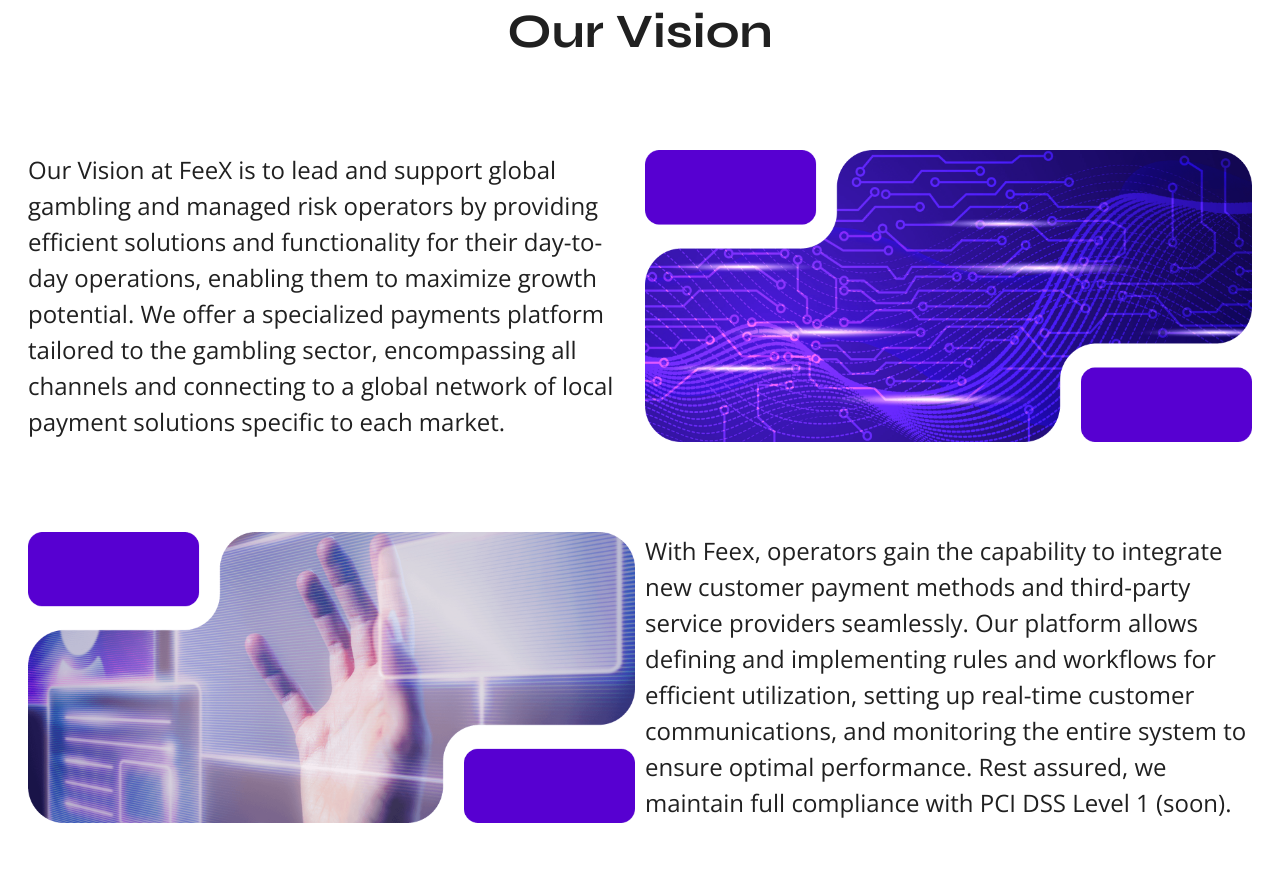
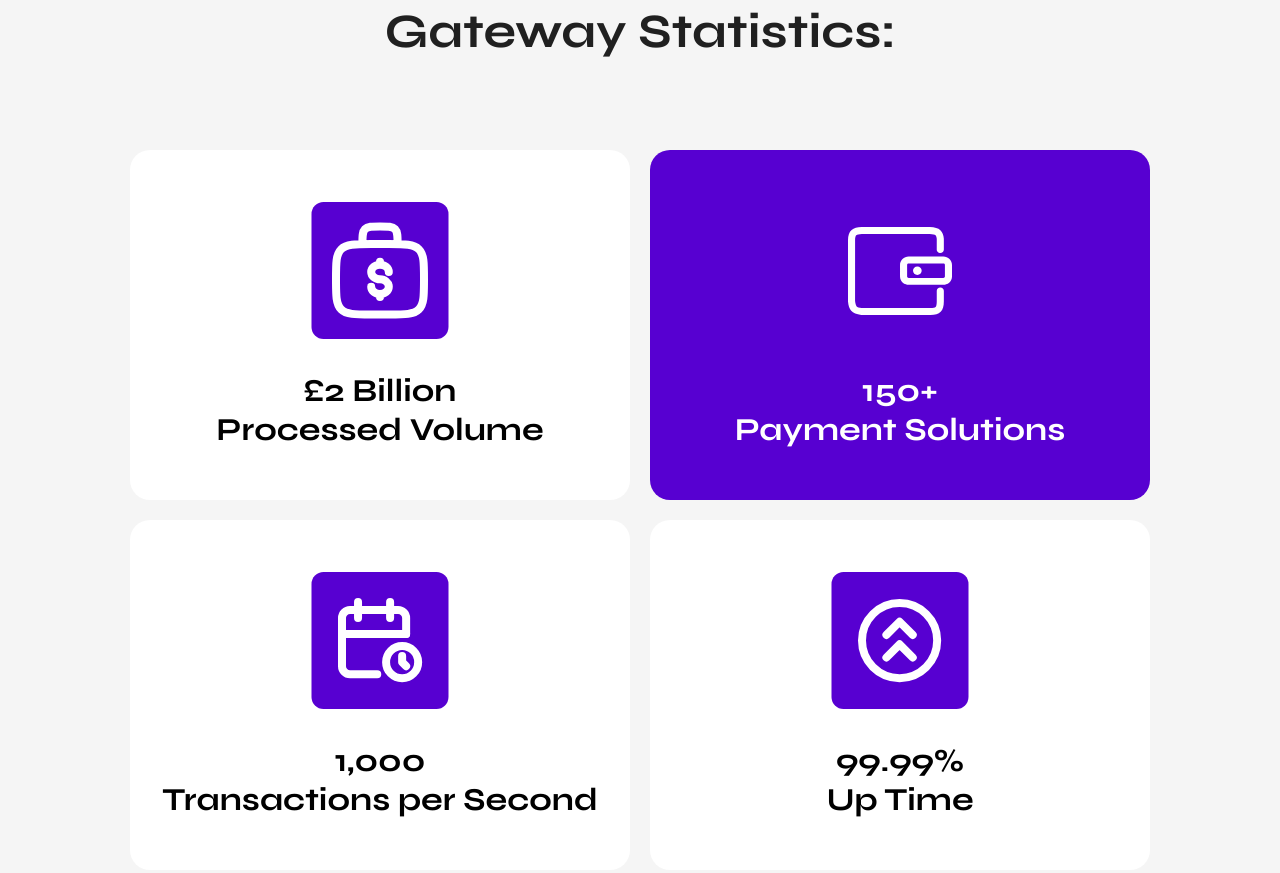
Before and after one commit to kapishdima/freex_it, a website built with webpack: page src/index.html in a window 1280 px wide. Shown: the part 733-1606 px from the top of the page. Built offline with nearby package versions, Linux system fonts and the light colour scheme.

Commit message:
Feat: add statistics section

```diff
--- a/src/index.html
+++ b/src/index.html
@@ -58,6 +58,38 @@
         <div class="about-section__image-block">
           <img src="./assets/images/about.png" alt="" class="about-section__image-block--image">
           <img src="./assets/images/about-mobile.png" alt="" class="about-section__image-block--image-mobile">
+        </div>
+      </section>
+      <section class="main__statistics-section statistics-section">
+        <h2 class="title statistics-section__title">Gateway Statistics:</h2>
+        <div class="statistic-block">
+          <div class="statistic-block__item">
+            <img src="./assets/svg/money-bag.svg" alt="" class="statistic-block__item--img">
+            <p class="statistic-block__item--text">£2 Billion <br>
+              Processed Volume</p>
+          </div>
+          <div class="statistic-block__item statistic-block__item-alternate">
+            <img src="./assets/svg/wallet.svg" alt="" class="statistic-block__item--img">
+            <p class="statistic-block__item--text statistic-block__item-alternate--text ">150+
+              <br>
+              Payment Solutions
+            </p>
+          </div>
+          <div class="statistic-block__item">
+            <img src="./assets/svg/time.svg" alt="" class="statistic-block__item--img">
+            <p class="statistic-block__item--text">1,000 <br>
+              Transactions per Second</p>
+          </div>
+          <div class="statistic-block__item statistic-block__item-alternate-mobile">
+            <img src="./assets/svg/boost.svg" alt="" class="statistic-block__item--img">
+            <p class="statistic-block__item--text statistic-block__item-alternate-mobile--text">99.99% <br>
+              Up Time</p>
+          </div>
+          <div class="statistic-block__item">
+            <img src="./assets/svg/calendar.svg" alt="" class="statistic-block__item--img">
+            <p class="statistic-block__item--text">2023 <br>
+              Established</p>
+          </div>
         </div>
       </section>
       <section class="main__vision-section">
--- /dev/null
+++ b/src/styles/components/_statistics-section.scss
@@ -0,0 +1,80 @@
+.statistics-section {
+  &__title {
+    margin-bottom: 90px;
+    @include laptop {
+      margin-bottom: 80px;
+    }
+    @include tablet {
+      margin-bottom: 42px;
+    }
+    @include mobile {
+      margin-bottom: 32px;
+    }
+  }
+}
+.statistic-block {
+  display: flex;
+  flex-direction: row;
+  flex-wrap: wrap;
+  gap: 20px;
+  justify-content: center;
+  @include tablet {
+    gap: 22px;
+  }
+  &__item {
+    display: flex;
+    flex-direction: column;
+    align-items: center;
+    justify-content: center;
+    gap: 32px;
+    max-width: 605px;
+    width: 100%;
+    height: 350px;
+    border-radius: 20px;
+    background-color: $color-white;
+    @media (max-width: 1285px) {
+      max-width: 500px;
+    }
+    @include laptop {
+      max-width: 470px;
+    }
+    @include tablet {
+      height: 325px;
+    }
+
+    &--img {
+    }
+    &--text {
+      text-align: center;
+      color: $side-ff;
+      font-family: Syne;
+      font-size: 32px;
+      font-style: normal;
+      font-weight: 700;
+      line-height: normal;
+      @include tablet {
+        font-size: 24px;
+      }
+      @include mobile {
+        font-size: 20px;
+      }
+    }
+  }
+  &__item-alternate {
+    background-color: $color-purple;
+    &--text {
+      color: $color-white;
+    }
+  }
+
+  &__item-alternate-mobile {
+    @include tablet {
+      background-color: $color-purple;
+    }
+    &--text {
+      @include tablet {
+        color: $color-white;
+      }
+    }
+  }
+}
--- a/src/styles/index.scss
+++ b/src/styles/index.scss
@@ -8,6 +8,7 @@
 @import "components/about-section";
 @import "components/choose-section";
 @import "components/vision-section";
+@import "components/statistics-section";
 
 * {
   padding: 0;
@@ -18,6 +19,7 @@
 }
 body {
   font-family: $main-ff;
+  background-color: #f5f5f5;
 }
 
 .layout {
```
